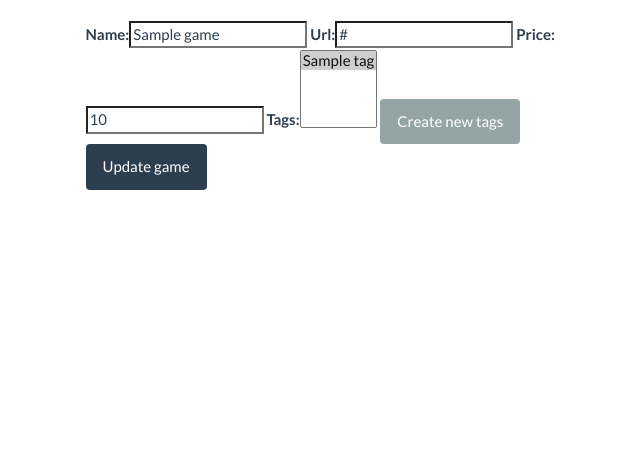
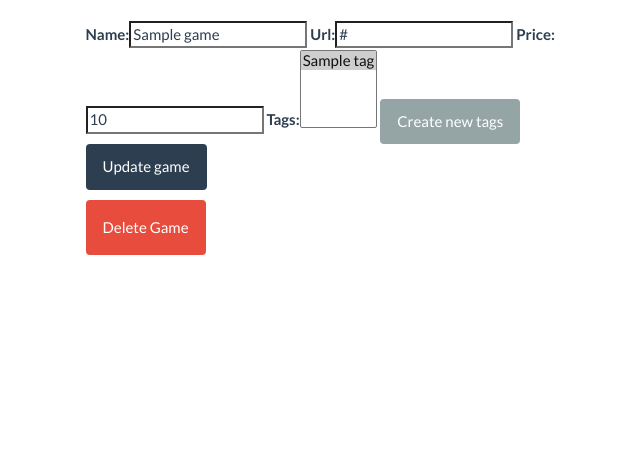
Before and after one commit to dorukgezici/django-gamestore, a Django app: page /game/update/1 in a window 1280 px wide. Shown: the part 60-514 px from the top of the page, without its empty margins (277-917 px from the left). Run offline with Django 3.2, Linux system fonts and the light colour scheme; a user stored in the database is signed in; tables that the repository leaves empty hold one stand-in row (values such as "Sample post"); parts of the project's set-up code (start-up, migrations or seed data) failed here and were passed over; some libraries are stand-ins or nearby versions.

Commit message:
Game deletion addded.

```diff
--- a/gamestore/templates/game_update.html
+++ b/gamestore/templates/game_update.html
@@ -15,6 +15,11 @@
                     <a href="" class="btn btn-default" data-toggle="modal" data-target="#createTag">Create new tags</a>
                     <button class="btn btn-primary">Update game</button>
                 </form>
+            </div>
+        </div>
+        <div class="row">
+            <div class="col-md-6 col-md-offset-3">
+                <a style="margin-top: 10px;" class="btn alert alert-danger" href="{% url "game_delete" game.id %}">Delete Game</a>
             </div>
         </div>
     </div>
--- a/gamestore/urls.py
+++ b/gamestore/urls.py
@@ -1,5 +1,5 @@
 from django.urls import path
-from .views import IndexView, RegistrationView, ProfileView, GameView, GameCreateView, TagCreateView, GameUpdateView, payment_view, example_game, switch_to_developer, confirm_email
+from .views import IndexView, RegistrationView, ProfileView, GameView, GameCreateView, TagCreateView, GameUpdateView, delete_game, payment_view, example_game, switch_to_developer, confirm_email
 
 urlpatterns = [
     path('', IndexView.as_view(), name="index"),
@@ -10,6 +10,7 @@ urlpatterns = [
     path('game/<int:pk>', GameView.as_view(), name="game"),
     path('game/add', GameCreateView.as_view(), name="game_create"),
     path('game/update/<int:pk>', GameUpdateView.as_view(), name="game_update"),
+    path('game/delete/<int:pk>', delete_game, name="game_delete"),
     path('tag/add', TagCreateView.as_view(), name="add_tag"),
     path('payment/success', payment_view, name="payment_success"),
     path('payment/cancel', payment_view, name="payment_cancel"),
--- a/gamestore/views.py
+++ b/gamestore/views.py
@@ -154,6 +154,11 @@ class GameUpdateView(generic.UpdateView):
         else:
             return super().get(request, *args, **kwargs)
 
+    def get_context_data(self, **kwargs):
+        context = super().get_context_data(**kwargs)
+        context["game"] = self.get_object()
+        return context
+
     def get_initial(self):
         return {"developer": self.request.user.id}
 
@@ -162,6 +167,14 @@ class GameUpdateView(generic.UpdateView):
             return HttpResponse('Unauthorized', status=401)
         form.save()
         return super().form_valid(form)
+
+
+@login_required
+def delete_game(request, pk):
+    game = Game.objects.get(id=pk)
+    if request.user == game.developer:
+        game.delete()
+    return HttpResponseRedirect("/")
 
 
 def payment_view(request):
```
